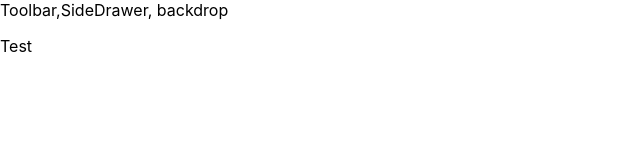
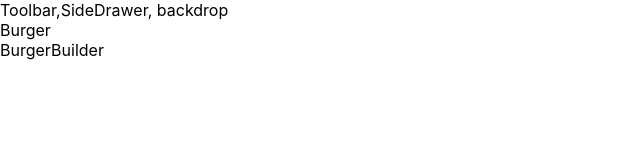
Before and after one commit to Moraa0599/ReactCours, a React app in the folder BurgerBuilder/burgerbuilder/: page / in a window 1280 px wide. Shown: the top 160 px of the page, without its empty margins (0-640 px from the left). Built offline with nearby package versions, Linux system fonts and the light colour scheme.

Commit message:
added css files and modifed layout.js

```diff
--- a/BurgerBuilder/burgerbuilder/src/App.js
+++ b/BurgerBuilder/burgerbuilder/src/App.js
@@ -1,13 +1,14 @@
 import React, { Component } from 'react';
 
-import Layout from './components/Layout/layout'
+import Layout from './components/Layout/layout';
+import BuilderBurger from './containers/BurgerBuilder/BurgerBuilder'
 
 class App extends Component {
   render() {
     return (
       <div >
         <Layout>
-          <p>Test</p>
+          <BuilderBurger/>
         </Layout>
       </div>
     );
--- a/BurgerBuilder/burgerbuilder/src/components/Layout/layout.js
+++ b/BurgerBuilder/burgerbuilder/src/components/Layout/layout.js
@@ -1,13 +1,15 @@
 import React from 'react';
 
 import Aux from '../../HOC/Aux';
+
+import classes from './layout';
 
 
 
 const layout = (props) => (
     <Aux>
         <div>Toolbar,SideDrawer, backdrop</div>
-        <main>
+        <main ClassName={classes.content}>
             {props.children}
         </main>
     </Aux>
--- a/BurgerBuilder/burgerbuilder/src/containers/BurgerBuilder/BurgerBuilder.js
+++ b/BurgerBuilder/burgerbuilder/src/containers/BurgerBuilder/BurgerBuilder.js
@@ -0,0 +1,16 @@
+import React, {Component} from 'react';
+
+import Aux from '../../HOC/Aux';
+
+class  BurgerBuilder extends Component {
+    render (){
+        return (
+            <Aux>
+               <div>Burger</div>
+               <div>BurgerBuilder</div>
+            </Aux>
+        );
+    }
+}
+
+export default BurgerBuilder;
```
Also changed, not shown: BurgerBuilder/burgerbuilder/src/components/Layout/layout.css (added).
